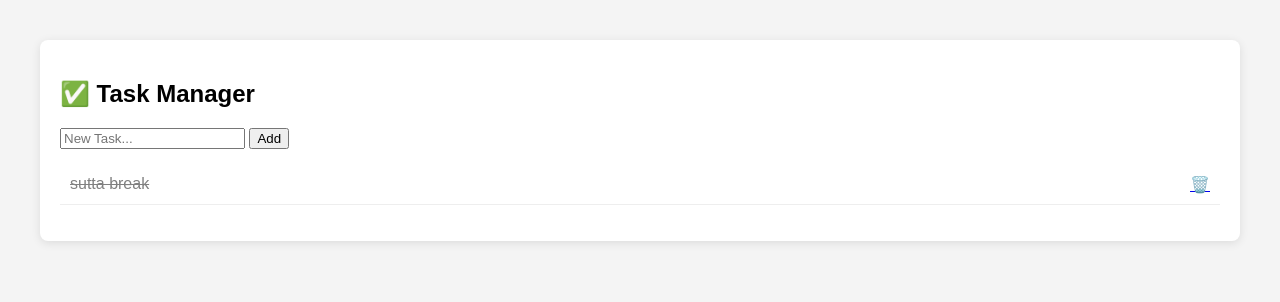
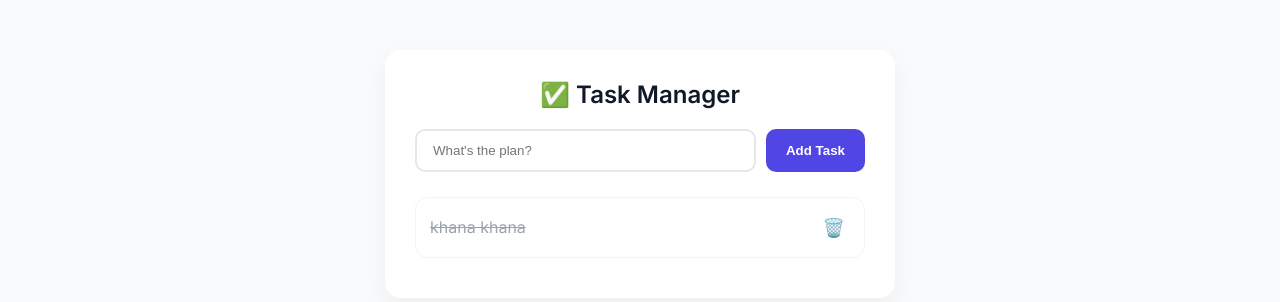
Before and after one commit to HarshilDer/Experiment1, a Flask app: page / in a window 1280 px wide. Shown: the top 302 px of the page. Run offline with Flask 3, Linux system fonts and the light colour scheme.

Commit message:
refined!

```diff
--- a/tasks.json
+++ b/tasks.json
@@ -1,6 +1,6 @@
 [
     {
-        "title": "sutta break",
+        "title": "khana khana",
         "done": true
     }
 ]
--- a/templates/index.html
+++ b/templates/index.html
@@ -1,35 +1,144 @@
 <!DOCTYPE html>
-<html>
+<html lang="en">
 <head>
-    <title>Python Task Manager</title>
+    <meta charset="UTF-8">
+    <meta name="viewport" content="width=device-width, initial-scale=1.0">
+    <title>Modern Task Manager</title>
+    <link href="https://fonts.googleapis.com/css2?family=Inter:wght@400;600&display=swap" rel="stylesheet">
+
     <style>
-        body { font-family: sans-serif; margin: 40px; background: #f4f4f4; }
-        .container { background: white; padding: 20px; border-radius: 8px; box-shadow: 0 2px 10px rgba(0,0,0,0.1); }
-        .done { text-decoration: line-through; color: gray; }
-        ul { list-style: none; padding: 0; }
-        li { padding: 10px; border-bottom: 1px solid #eee; display: flex; justify-content: space-between; }
+        :root {
+            --primary-color: #4f46e5;
+            --success-color: #10b981;
+            --danger-color: #ef4444;
+            --bg-color: #f9fafb;
+            --text-color: #1f2937;
+        }
+
+        body {
+            font-family: 'Inter', sans-serif;
+            margin: 0;
+            background: var(--bg-color);
+            color: var(--text-color);
+            display: flex;
+            justify-content: center;
+            padding-top: 50px;
+        }
+
+        .container {
+            background: white;
+            padding: 30px;
+            border-radius: 16px;
+            box-shadow: 0 10px 25px rgba(0,0,0,0.05);
+            width: 100%;
+            max-width: 450px;
+        }
+
+        h2 {
+            margin-top: 0;
+            font-weight: 600;
+            text-align: center;
+            color: #111827;
+        }
+
+        /* Form Styling */
+        form {
+            display: flex;
+            gap: 10px;
+            margin-bottom: 25px;
+        }
+
+        input[type="text"] {
+            flex: 1;
+            padding: 12px 16px;
+            border: 2px solid #e5e7eb;
+            border-radius: 10px;
+            outline: none;
+            transition: border-color 0.2s;
+        }
+
+        input[type="text"]:focus {
+            border-color: var(--primary-color);
+        }
+
+        button {
+            padding: 12px 20px;
+            background: var(--primary-color);
+            color: white;
+            border: none;
+            border-radius: 10px;
+            font-weight: 600;
+            cursor: pointer;
+            transition: transform 0.1s, opacity 0.2s;
+        }
+
+        button:hover { opacity: 0.9; }
+        button:active { transform: scale(0.95); }
+
+        /* Task List Styling */
+        ul { list-style: none; padding: 0; margin: 0; }
+
+        li {
+            padding: 14px;
+            background: #fff;
+            border: 1px solid #f3f4f6;
+            border-radius: 12px;
+            margin-bottom: 10px;
+            display: flex;
+            justify-content: space-between;
+            align-items: center;
+            transition: background 0.2s;
+        }
+
+        li:hover { background: #fbfbfb; }
+
+        .task-text { font-size: 16px; flex-grow: 1; margin-right: 10px; }
+        .done { text-decoration: line-through; color: #9ca3af; }
+
+        /* Action Buttons */
+        .actions { display: flex; gap: 8px; }
+
+        .actions a {
+            text-decoration: none;
+            font-size: 18px;
+            padding: 5px;
+            border-radius: 6px;
+            transition: background 0.2s;
+        }
+
+        .btn-complete:hover { background: #d1fae5; }
+        .btn-delete:hover { background: #fee2e2; }
+
     </style>
 </head>
 <body>
     <div class="container">
         <h2>✅ Task Manager</h2>
+
         <form action="/add" method="POST">
-            <input type="text" name="title" placeholder="New Task..." required>
-            <button type="submit">Add</button>
+            <input type="text" name="title" placeholder="What's the plan?" required>
+            <button type="submit">Add Task</button>
         </form>
+
         <ul>
             {% for task in tasks %}
             <li>
-                <span class="{{ 'done' if task.done else '' }}">{{ task.title }}</span>
-                <div>
+                <span class="task-text {{ 'done' if task.done else '' }}">
+                    {{ task.title }}
+                </span>
+                <div class="actions">
                     {% if not task.done %}
-                    <a href="/complete/{{ loop.index0 }}">✔️</a>
+                    <a href="/complete/{{ loop.index0 }}" class="btn-complete" title="Mark as Done">✔️</a>
                     {% endif %}
-                    <a href="/delete/{{ loop.index0 }}">🗑️</a>
+                    <a href="/delete/{{ loop.index0 }}" class="btn-delete" title="Delete Task">🗑️</a>
                 </div>
             </li>
             {% endfor %}
         </ul>
+
+        {% if not tasks %}
+        <p style="text-align: center; color: #9ca3af;">No tasks yet. Add one above!</p>
+        {% endif %}
     </div>
 </body>
 </html>
```
